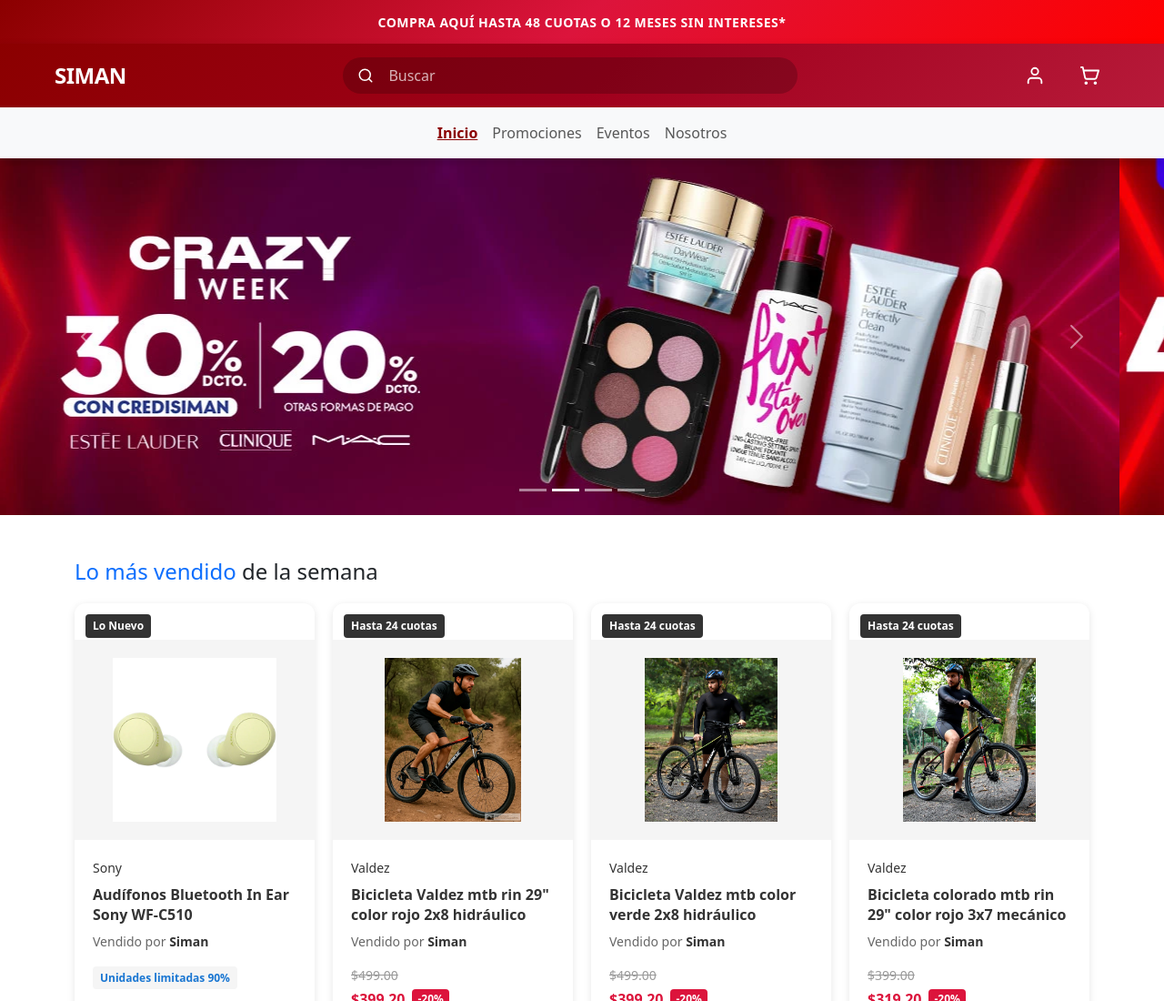
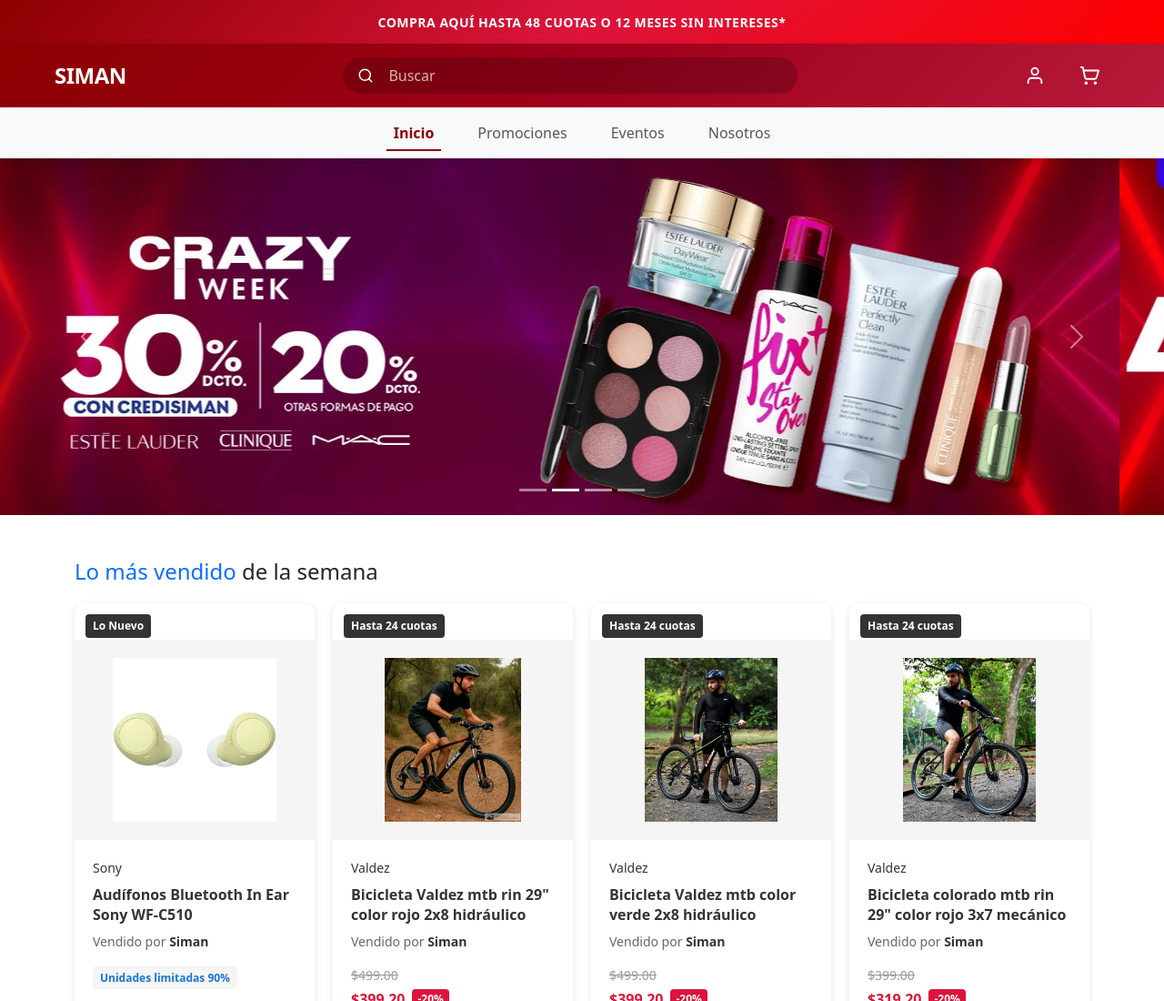
Before and after one commit to Luis-Hdez/Landing-Page, a plain HTML site: page index.html in a window 1280 px wide. Shown: the top 1100 px of the page at 91% size. Drawn offline with nearby package versions, Linux system fonts and the light colour scheme; a web font is replaced by a local one.

Commit message:
Actualizacion de estilos de los enlaces la barra de navegación

```diff
--- a/css/styles.css
+++ b/css/styles.css
@@ -194,15 +194,45 @@ body {
   height: 1.375rem;
 }
 
+.nav-link {
+  position: relative;
+  color: var(--text-color);
+  text-decoration: none;
+  font-weight: normal;
+  transition: color 0.2s ease;
+}
+
+.nav-item {
+  margin: 0 1rem;
+}
+
+.nav-link::after {
+  content: '';
+  position: absolute;
+  left: 0;
+  bottom: 0;
+  height: 2px;
+  width: 100%;
+  background-color: var(--primary-color);
+  transform: scaleX(0);
+  transform-origin: left;
+  transition: transform 0.3s ease;
+}
+
+.nav-link:hover::after {
+  transform: scaleX(1);
+}
+
 .nav-link.active {
   color: var(--primary-color) !important;
-  text-decoration: underline !important;
   font-weight: bold;
-  transition: color 0.2s ease, text-decoration 0.2s ease;
+}
+
+.nav-link.active::after {
+  transform: scaleX(1);
 }
 
 .nav-item .nav-link:hover {
-  text-decoration: underline;
   color: var(--primary-color);
 }
 
```
